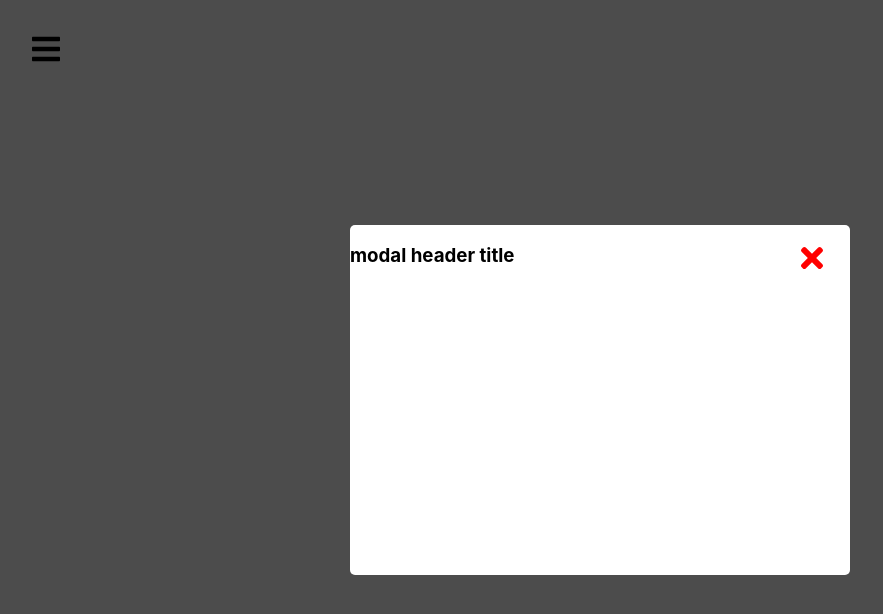
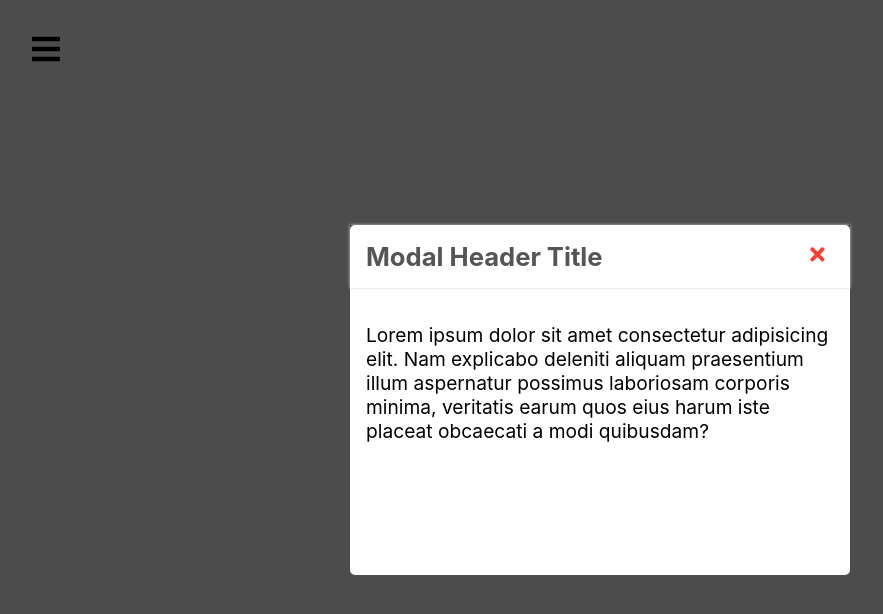
Before and after one commit to behnambm/react-sidebar-modal, a React (Create React App) app: page / in a window 1280 px wide. Both pictures are taken after a click on the button "Show modal". Shown: the top 614 px of the page, without its empty margins (40-923 px from the left). Built offline with nearby package versions, Linux system fonts and the light colour scheme; a web font is replaced by a local one.

Commit message:
some change in modal style and looking

```diff
--- a/src/components/Modal.js
+++ b/src/components/Modal.js
@@ -9,10 +9,21 @@ function Modal() {
   return (
     <div className={`modal-wrapper ${isModalOpen && 'show-modal'}`}>
       <div className='modal-container'>
-        <button className='close-modal' onClick={closeModal}>
-          <FaTimes />
-        </button>
-        <h3>modal header title</h3>
+        <div className='modal-header'>
+          <h3>modal header title</h3>
+
+          <button className='close-modal' onClick={closeModal}>
+            <FaTimes />
+          </button>
+        </div>
+        <div className='modal-content'>
+          <p>
+            Lorem ipsum dolor sit amet consectetur adipisicing elit. Nam
+            explicabo deleniti aliquam praesentium illum aspernatur possimus
+            laboriosam corporis minima, veritatis earum quos eius harum iste
+            placeat obcaecati a modi quibusdam?
+          </p>
+        </div>
       </div>
     </div>
   )
--- a/src/components/modal.css
+++ b/src/components/modal.css
@@ -22,13 +22,32 @@
   position: relative;
 }
 
+.modal-header {
+  box-shadow: 0 0 3px #ccc;
+  padding: 1rem;
+  display: flex;
+  flex-flow: row;
+}
+
+.modal-header h3 {
+  padding: 0;
+  margin: 0;
+  font-size: 1.6rem;
+  text-transform: capitalize;
+  flex-grow: 1;
+  color: #555;
+}
+
 .close-modal {
   background-color: rgba(0, 0, 0, 0);
-  font-size: 2rem;
-  color: red;
+  font-size: 1.3rem;
+  color: #f44336;
   border: none;
-  position: absolute;
-  right: 1rem;
-  top: 1rem;
   cursor: pointer;
 }
+
+.modal-content {
+  padding: 1rem;
+  font-size: 1.2rem;
+  line-height: 1.5rem;
+}
```
